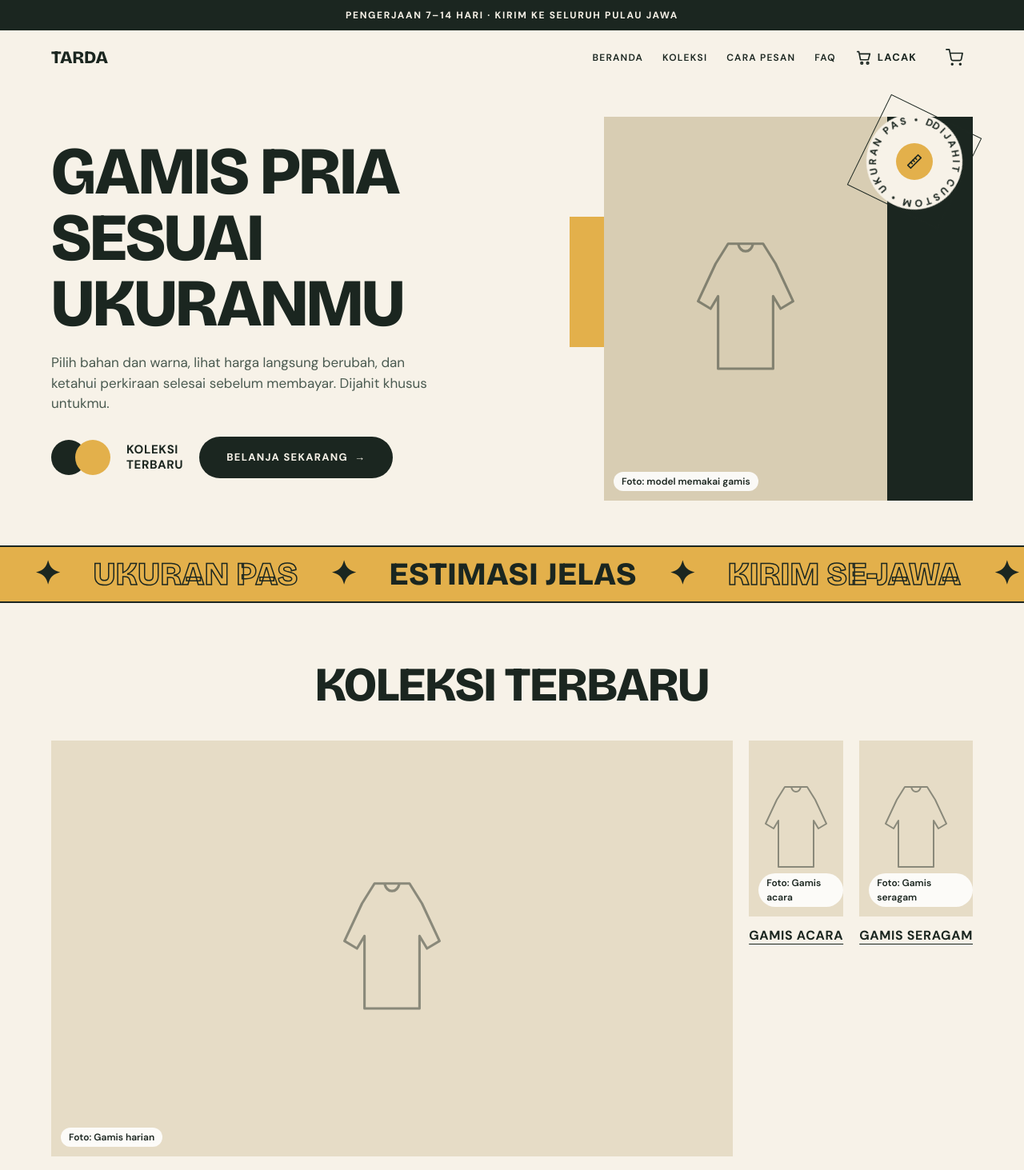
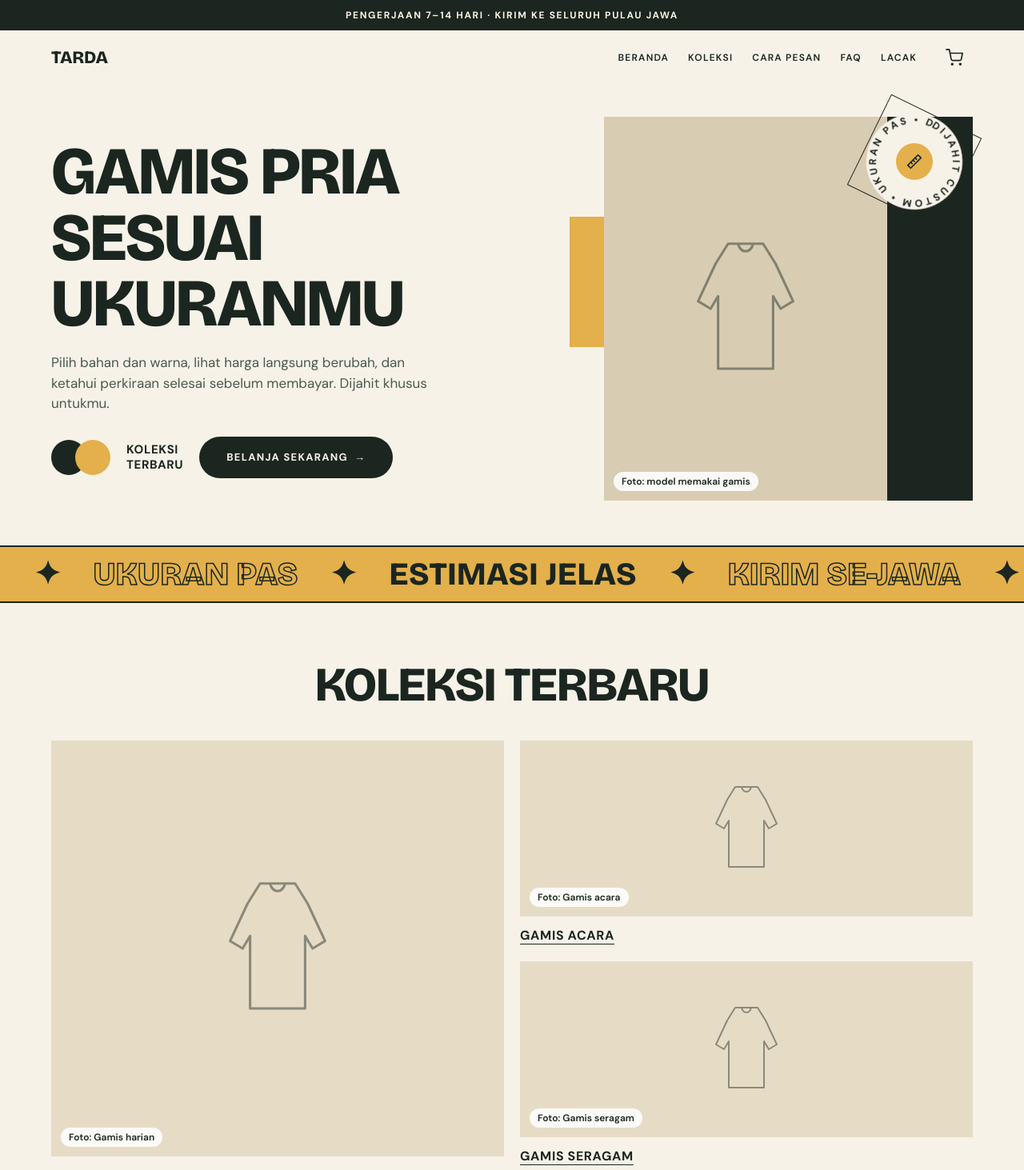
Before and after one commit to MuhHilmi/gamis-custom-app-web, a Next.js app: page / in a window 1280 px wide. Shown: the top 1463 px of the page at 80% size. Built offline with nearby package versions, Linux system fonts and the light colour scheme; no server answers; the database is empty.

Commit message:
feat: update KoleksiTerbaru component to display big and side items separately; refactor Header links to use Link component

```diff
--- a/src/components/landing/KoleksiTerbaru.js
+++ b/src/components/landing/KoleksiTerbaru.js
@@ -14,21 +14,49 @@ export default function KoleksiTerbaru({ title, items }) {
 
   const displayItems = items?.length ? items : defaultItems;
 
+  // Split: first item = big, rest = side
+  const [bigItem, ...sideItems] = displayItems;
+
   return (
     <section id="koleksi" className="container section" style={{ paddingBottom: 64 }}>
       <h2 className="h-display h-section" style={{ marginBottom: 40 }}>
         {title}
       </h2>
       <div className="collage">
-        {displayItems.map((item, index) => (
-          <a key={index} className={`tile ${item.tall ? "tall big" : ""}`} href={item.href}>
+        {/* Big item (tall) */}
+        {bigItem && (
+          <a className={`tile ${bigItem.tall ? "tall big" : "big"}`} href={bigItem.href}>
+            <div className="ph">
+              {bigItem.imageUrl ? (
+                <Image
+                  src={productPhotoUrl(bigItem.imageUrl)}
+                  alt={bigItem.caption}
+                  fill
+                  sizes="(max-width: 1024px) 100vw, 50vw"
+                  className="object-cover"
+                  style={{ objectPosition: "center" }}
+                />
+              ) : (
+                <GamisSvg className="sil" style={{ width: bigItem.tall ? 150 : 96, height: bigItem.tall ? 190 : 120 }} />
+              )}
+              <span className="ph-label">Foto: {bigItem.caption}</span>
+            </div>
+            <span className="tile-cap">{bigItem.caption}</span>
+          </a>
+        )}
+
+        {/* Side items (stacked vertically) */}
+        {sideItems.length > 0 && (
+          <div className="side">
+            {sideItems.map((item, index) => (
+              <a key={index} className={`tile ${item.tall ? "tall" : ""}`} href={item.href}>
                 <div className="ph">
                   {item.imageUrl ? (
                     <Image
                       src={productPhotoUrl(item.imageUrl)}
                       alt={item.caption}
                       fill
-                  sizes={item.tall ? "(max-width: 1024px) 100vw, 50vw" : "(max-width: 1024px) 50vw, 25vw"}
+                      sizes="(max-width: 1024px) 50vw, 25vw"
                       className="object-cover"
                       style={{ objectPosition: "center" }}
                     />
@@ -41,6 +69,8 @@ export default function KoleksiTerbaru({ title, items }) {
               </a>
             ))}
           </div>
+        )}
+      </div>
       <div className="center mt-36">
         <Link className="btn btn-olive" href="#pilih-model">
           Lihat semua <span aria-hidden="true">→</span>
--- a/src/components/layout/CartNavLink.js
+++ b/src/components/layout/CartNavLink.js
@@ -55,7 +55,7 @@ export default function CartNavLink() {
       href="/keranjang"
       aria-label={loaded && count > 0 ? `Keranjang, ${count} barang` : "Keranjang"}
       className={
-        "group relative inline-flex min-h-11 min-w-11 items-center justify-center rounded-lg px-3 hover:bg-zaitun-hover focus-visible:outline-krem" +
+        "group relative inline-flex min-h-11 min-w-11 items-center justify-center rounded-lg px-3 hover:bg-krem focus-visible:outline-krem" +
         // Menegaskan keranjang kosong lewat goyangan singkat sekali jalan.
         (isEmpty ? " cart-nudge" : "")
       }
--- a/src/components/layout/Header.js
+++ b/src/components/layout/Header.js
@@ -8,13 +8,13 @@ export default function Header() {
       <div className="topbar">Pengerjaan 7–14 hari · Kirim ke seluruh Pulau Jawa</div>
       <header>
         <div className="container header-in">
-          <a className="logo" href="#atas">{SITE_NAME}</a>
+          <Link className="logo" href={"/"}>{SITE_NAME}</Link>
           <nav className="nav" aria-label="Navigasi utama">
-            <a href="#atas">Beranda</a>
+            <Link href={"/"}>Beranda</Link>
             <a href="#pilih-model">Koleksi</a>
             <a href="#cara-pesan">Cara pesan</a>
             <a href="#faq">FAQ</a>
-            <a href="/lacak" className="cart" aria-label="Lacak pesanan">
+            <a href="/lacak" aria-label="Lacak pesanan">
               <svg viewBox="0 0 24 24" aria-hidden="true">
                 <path d="M3 4h2l2.2 11h10.6L20 7H6.2" />
                 <circle cx="9" cy="19.5" r="1.4" />
```
Lines whose indentation alone changed are shown as unchanged.
